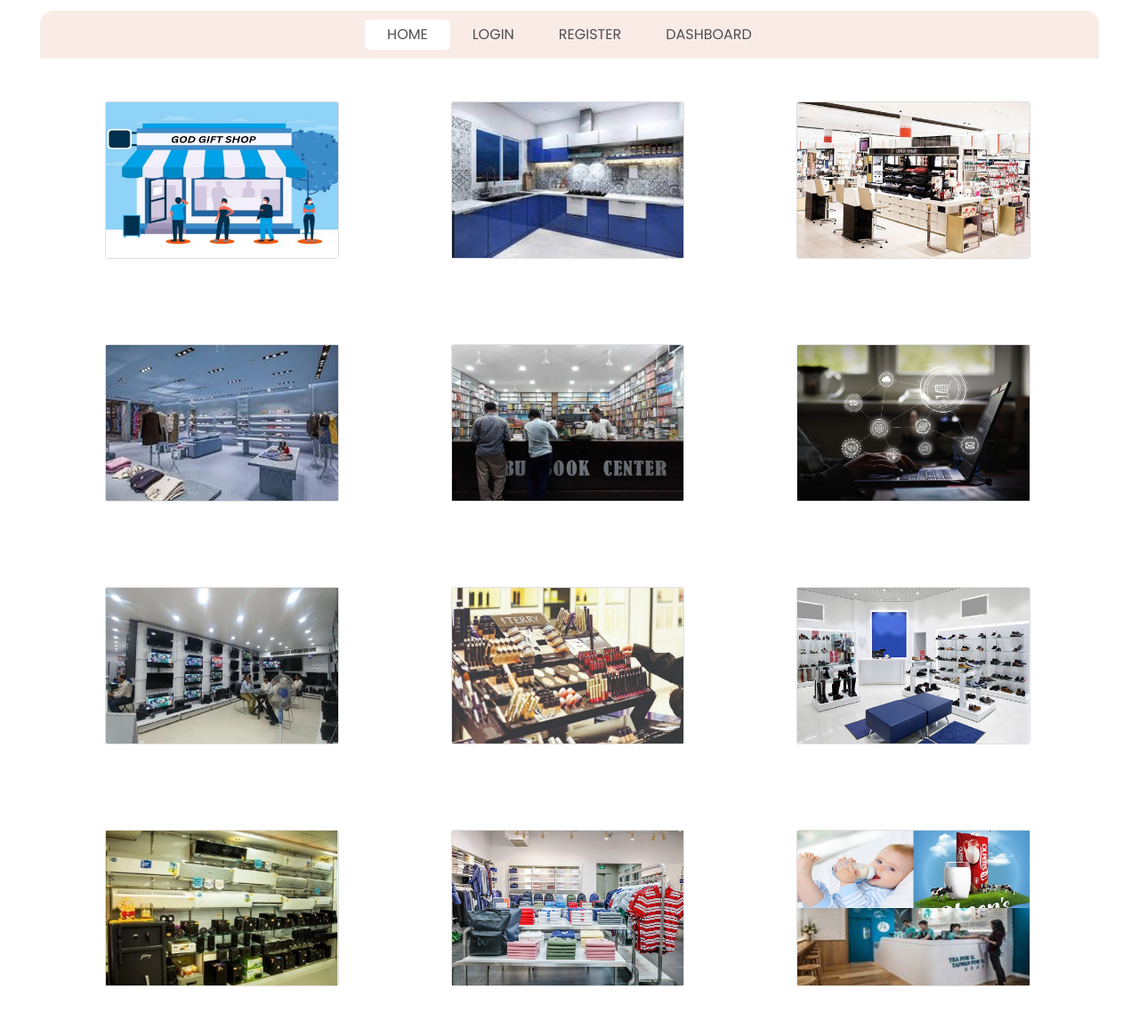
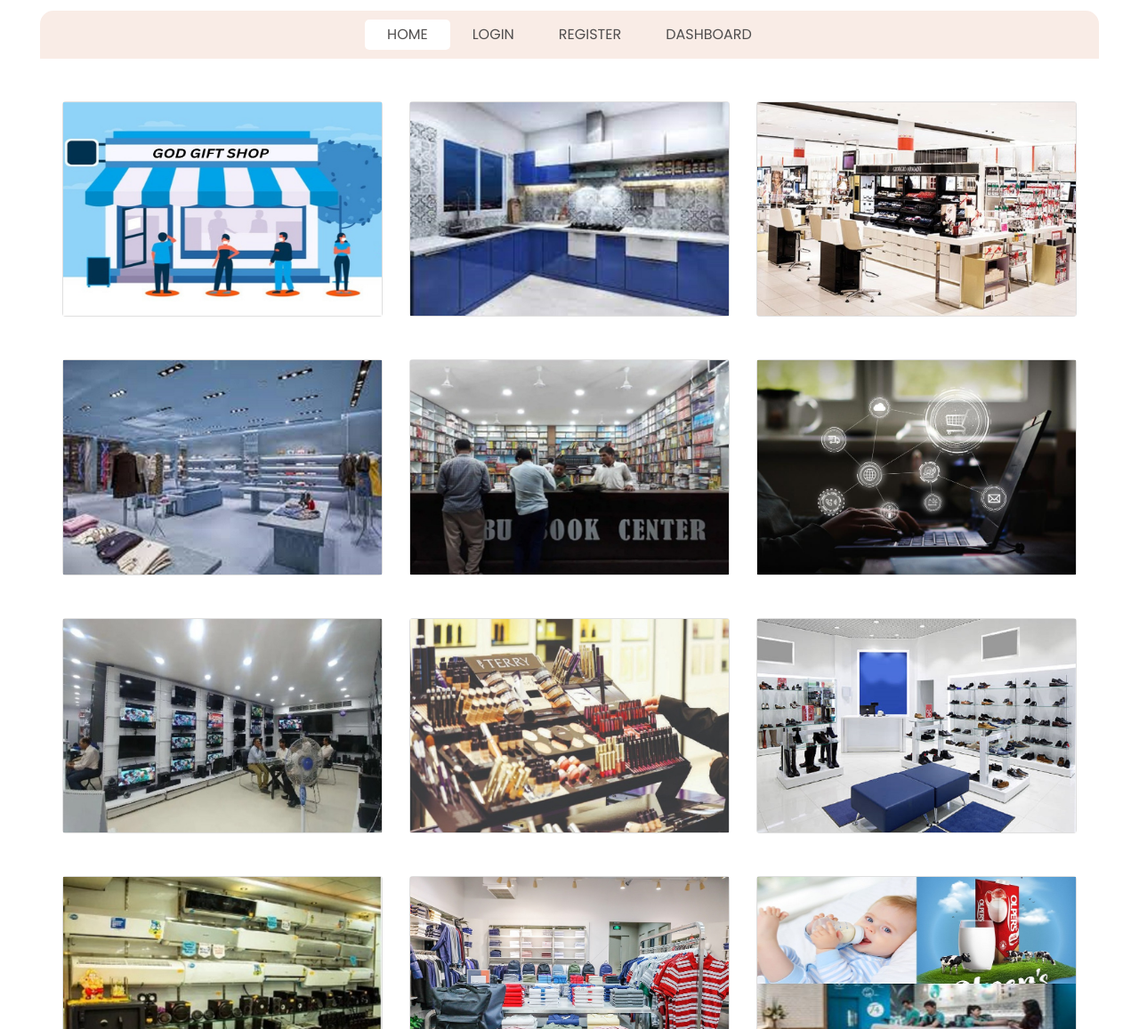
Before and after one commit to alikashi543211/MLM_User_Theme_Flow, a plain HTML site: page index.html in a window 1280 px wide. Shown: the part 143-1300 px from the top of the page at 89% size. Drawn offline with nearby package versions, Linux system fonts and the light colour scheme.

Commit message:
rows columns updated

```diff
--- a/index.html
+++ b/index.html
@@ -81,7 +81,7 @@
 
 	  <div class="container">
 		<div class="row">
-			<div class="col-lg-3 m-5">
+			<div class="col-lg-4 mt-5">
 				<div class="card">
 					<div class="card-body p-0">
 						<div class="">
@@ -90,7 +90,7 @@
 					</div>
 				</div>
 			</div>
-			<div class="col-lg-3 m-5">
+			<div class="col-lg-4 mt-5">
 				<div class="card">
 					<div class="card-body p-0">
 						<div class="">
@@ -99,7 +99,7 @@
 					</div>
 				</div>
 			</div>
-			<div class="col-lg-3 m-5">
+			<div class="col-lg-4 mt-5">
 				<div class="card">
 					<div class="card-body p-0">
 						<div class="">
@@ -108,7 +108,7 @@
 					</div>
 				</div>
 			</div>
-			<div class="col-lg-3 m-5">
+			<div class="col-lg-4 mt-5">
 				<div class="card">
 					<div class="card-body p-0">
 						<div class="">
@@ -117,7 +117,7 @@
 					</div>
 				</div>
 			</div>
-			<div class="col-lg-3 m-5">
+			<div class="col-lg-4 mt-5">
 				<div class="card">
 					<div class="card-body p-0">
 						<div class="">
@@ -126,7 +126,7 @@
 					</div>
 				</div>
 			</div>
-			<div class="col-lg-3 m-5">
+			<div class="col-lg-4 mt-5">
 				<div class="card">
 					<div class="card-body p-0">
 						<div class="">
@@ -135,7 +135,7 @@
 					</div>
 				</div>
 			</div>
-			<div class="col-lg-3 m-5">
+			<div class="col-lg-4 mt-5">
 				<div class="card">
 					<div class="card-body p-0">
 						<div class="">
@@ -144,7 +144,7 @@
 					</div>
 				</div>
 			</div>
-			<div class="col-lg-3 m-5">
+			<div class="col-lg-4 mt-5">
 				<div class="card">
 					<div class="card-body p-0">
 						<div class="">
@@ -153,7 +153,7 @@
 					</div>
 				</div>
 			</div>
-			<div class="col-lg-3 m-5">
+			<div class="col-lg-4 mt-5">
 				<div class="card">
 					<div class="card-body p-0">
 						<div class="">
@@ -162,7 +162,7 @@
 					</div>
 				</div>
 			</div>
-			<div class="col-lg-3 m-5">
+			<div class="col-lg-4 mt-5">
 				<div class="card">
 					<div class="card-body p-0">
 						<div class="">
@@ -171,7 +171,7 @@
 					</div>
 				</div>
 			</div>
-			<div class="col-lg-3 m-5">
+			<div class="col-lg-4 mt-5">
 				<div class="card">
 					<div class="card-body p-0">
 						<div class="">
@@ -180,7 +180,7 @@
 					</div>
 				</div>
 			</div>
-			<div class="col-lg-3 m-5">
+			<div class="col-lg-4 mt-5">
 				<div class="card">
 					<div class="card-body p-0">
 						<div class="">
@@ -189,7 +189,7 @@
 					</div>
 				</div>
 			</div>
-			<div class="col-lg-3 m-5">
+			<div class="col-lg-4 mt-5">
 				<div class="card">
 					<div class="card-body p-0">
 						<div class="">
@@ -198,7 +198,7 @@
 					</div>
 				</div>
 			</div>
-			<div class="col-lg-3 m-5">
+			<div class="col-lg-4 mt-5">
 				<div class="card">
 					<div class="card-body p-0">
 						<div class="">
@@ -207,7 +207,7 @@
 					</div>
 				</div>
 			</div>
-			<div class="col-lg-3 m-5">
+			<div class="col-lg-4 mt-5">
 				<div class="card">
 					<div class="card-body p-0">
 						<div class="">
```
